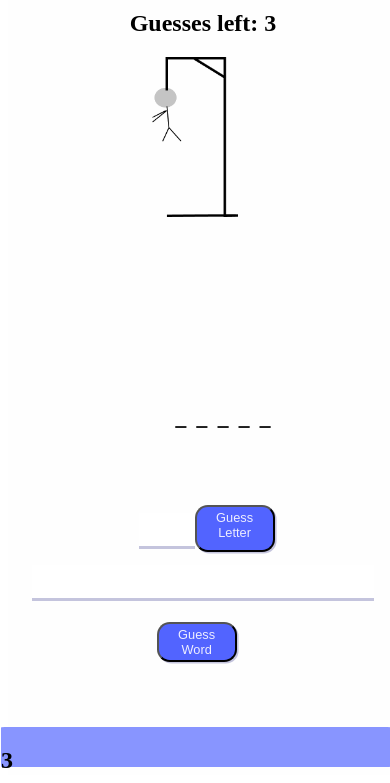
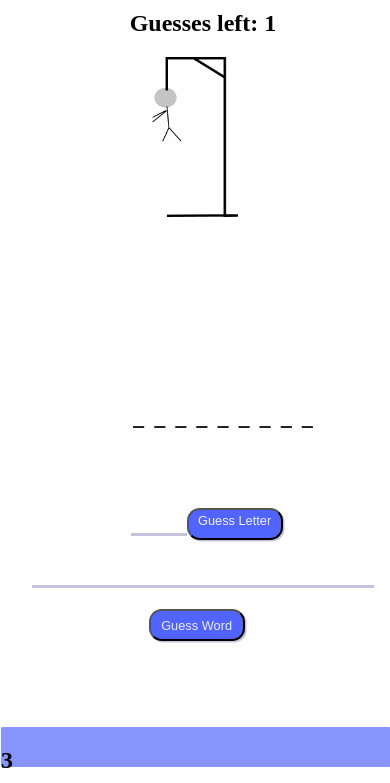
Before and after one commit to Martin-Martinez4/SimpleHangman, a website: page WebRoot/index.html in a window 390 px wide. Shown: the part 77-860 px from the top of the page. Drawn offline with nearby package versions, Linux system fonts and the light colour scheme.

Commit message:
Almost 100% Finsihed: Made This using html, figma, sass, javascript There is an API that give randoms words but it cost money after certain amounts of requests, maybe after I have money I will use that For now a I made a list of 149 words in a words array Added after gameover state Changed how the buttons look the words bank on the top bar refelcts which words have been used a guess counter displays how many guesses a user has left
Still need to make the stick figure animate (maybe with html canvas), make the page look responsive, but it will be done later.

```diff
--- a/Source/sass/main.scss
+++ b/Source/sass/main.scss
@@ -245,8 +245,8 @@ html
                        margin-top: .8rem;
                        margin-left: -.8rem;
                        padding: .2rem;
-                       height: 2.5rem;
-                       width: 5rem;
+                       height: 2rem;
+                       width: 6rem;
                        border-radius: .8rem;
                        font-size: .8rem;
                        box-shadow: .1rem .1rem #C4C4DD;
@@ -256,7 +256,7 @@ html
                    .letter-btn
                    {
 
-                       padding-bottom: 2.5rem;
+                       padding-bottom: 1rem;
                    }
                }
            }
--- a/WebRoot/Javascript/main.js
+++ b/WebRoot/Javascript/main.js
@@ -1,3 +1,4 @@
+
 
 //Event listerners for buttons
 
@@ -9,30 +10,24 @@ document.querySelector('.word-btn').addEventListener('mouseup', WordBtn);
 //LetterBtn function
 letterArray = [];
 
-function LetterBtn()
+function LetterBtn(e)
 {
-    setTimeout(function()
+    if(e.target.className === "btn letter-btn play-again")
     {
-            document.querySelector('letter-btn').setAttribute(disabled, "true");
-    }, 1000);
+        window.location.reload();
+    }
 
     let letterGuess = document.querySelector('.letter-input').value.toLowerCase();
-
-    console.log(letterGuess);
 
     //Adds 'used' class to the letters that are used
     for(n = 1; n < 14; n++)
     {
         if(letterGuess.toUpperCase() === document.querySelector('.letA').childNodes[n].childNodes[0].data)
         {
-            console.log(document.querySelector('.letA').childNodes[n].childNodes[0].data);
-
             document.querySelector('.letA').childNodes[n].classList.add('used');
         }
         else if(letterGuess.toUpperCase() === document.querySelector('.letB').childNodes[n].childNodes[0].data)
         {
-            console.log(document.querySelector('.letB').childNodes[n].childNodes[0].data);
-
             document.querySelector('.letB').childNodes[n].classList.add('used');
         }
     }
@@ -83,6 +78,8 @@ function LetterBtn()
                                 HTMLWin.innerHTML = `<h4>You <span style="color:green">Win</span></h4>`;
                                 document.querySelector('.counter').childNodes[1].appendChild(HTMLWin);
 
+                                gameOver('letter');
+
                             }
                         }
                     }
@@ -96,9 +93,6 @@ function LetterBtn()
         console.log('Letter Not Found');
         guesses --;
 
-        //console.log('guesses left', guesses);
-        //console.log(document.querySelector('.counter').childNodes[1].innerText = `Guesses left: ${guesses}`);
-
         document.querySelector('.counter').childNodes[1].innerText = `Guesses left: ${guesses}`;
 
         //then check if letter array includes all the letters for the word in the correct gues section
@@ -111,19 +105,20 @@ function LetterBtn()
             let HTMLLose = document.createElement("div");
             HTMLLose.innerHTML = `<h4>You <span style="color:red">Lose</span>, word was: ${obj.propWord}</h4>`;
             document.querySelector('.counter').childNodes[1].appendChild(HTMLLose);
+
+            gameOver('letter');
         }
     }
+
 }
 
-function WordBtn()
+function WordBtn(e)
 {
 
-    setTimeout(function()
+    if(e.target.className === "btn word-btn play-again")
     {
-            document.querySelector('word-btn').setAttribute(disabled, "true");
-
-    }, 1000);
-
+        window.location.reload();
+    }
 
     let wordGuess = document.querySelector('.word-input').value;
     /* console.log(wordGuess); */
@@ -140,6 +135,8 @@ function WordBtn()
         let HTMLWin = document.createElement("div");
         HTMLWin.innerHTML = `<h4>You <span style="color:green">Win</span></h4>`;
         document.querySelector('.counter').childNodes[1].appendChild(HTMLWin);
+
+        gameOver('word');
 
     }
     else if(!wordGuess.toLowerCase())
@@ -159,6 +156,8 @@ function WordBtn()
             let HTMLLose = document.createElement("div");
             HTMLLose.innerHTML = `<h4>You <span style="color:red">Lose</span>, word was: ${obj.propWord}</h4>`;
             document.querySelector('.counter').childNodes[1].appendChild(HTMLLose);
+
+            gameOver('word');
         }
     }
 }
@@ -166,10 +165,167 @@ function WordBtn()
 
 //On Load
 
+//List of words
+let words =
+[
+    "ability",
+    "able",
+    "about",
+    "above",
+    "accept",
+    "according",
+    "account",
+    "across",
+    "act",
+    "action",
+    "activity",
+    "actually",
+    "add",
+    "address",
+    "administration",
+    "admit",
+    "adult",
+    "affect",
+    "after",
+    "again",
+    "against",
+    "age",
+    "agency",
+    "agent",
+    "agree",
+    "agreement",
+    "ahead",
+    "allow",
+    "almost",
+    "alone",
+    "along",
+    "already",
+    "always",
+    "American",
+    "amount",
+    "analysis",
+    "animal",
+    "answer",
+    "anyone",
+    "anything",
+    "appear",
+    "apply",
+    "approach",
+    "area",
+    "argue",
+    "arm",
+    "around",
+    "arrive",
+    "art",
+    "article",
+    "artist",
+    "assume",
+    "attack",
+    "attention",
+    "attorney",
+    "audience",
+    "author",
+    "authority",
+    "available",
+    "avoid",
+    "away",
+    "baby",
+    "back",
+    "bag",
+    "ball",
+    "bank",
+    "bar",
+    "base",
+    "beat",
+    "beautiful",
+    "bed",
+    "behavior",
+    "behind",
+    "believe",
+    "benefit",
+    "best",
+    "better",
+    "between",
+    "business",
+    "center",
+    "central",
+    "century",
+    "certain",
+    "certainly",
+    "chair",
+    "challenge",
+    "chance",
+    "change",
+    "character",
+    "charge",
+    "check",
+    "child",
+    "choice",
+    "choose",
+    "church",
+    "citizen",
+    "city",
+    "civil",
+    "collection",
+    "college",
+    "color",
+    "come",
+    "commercial",
+    "common",
+    "community",
+    "company",
+    "compare",
+    "computer",
+    "concern",
+    "condition",
+    "conference",
+    "consider",
+    "consumer",
+    "contain",
+    "continue",
+    "control",
+    "data",
+    "daughter",
+    "day",
+    "dead",
+    "deal",
+    "death",
+    "debate",
+    "decade",
+    "decide",
+    "decision",
+    "deep",
+    "defense",
+    "degree",
+    "describe",
+    "design",
+    "despite",
+    "detail",
+    "determine",
+    "develop",
+    "development",
+    "die",
+    "difference",
+    "different",
+    "difficult",
+    "early",
+    "east",
+    "easy",
+    "eat",
+    "economic",
+    "economy",
+    "edge",
+    "education",
+    "year"
+]
+
+//Generates a rnadom number
+let randNum = Math.floor((Math.random()*words.length) + 0);
+
 //Private word
 let obj = (function()
 {
-    let val = 'Sonia';
+    let val = words[randNum];
     let _propWord = val;
 
     return{
@@ -210,12 +366,17 @@ document.querySelector('.letter-place').innerHTML= toHTML2;
 
 let guesses = 3;
 
-/* if(guesses === 0)
+
+function gameOver(kindOfButton)
 {
-    let HTMLLose = document.createElement("div");
-    HTMLLose.innerHTML = `<h2>You <span style="color:red">Lose</span>${obj.propWord}</h2>`;
-    document.querySelector('.counter').childNodes[1].appendChild(HTMLLose);
-} */
 
-console.log(document.querySelector('.counter').childNodes[1].innerText = `Guesses left: ${guesses}`);
-console.log(document.querySelector('.letter-place').childNodes[0]);
+    document.querySelector(`.letter-input`).disabled = true;
+    document.querySelector('.word-input').disabled = true;
+
+
+
+    //Play Again
+    document.querySelector(`.` + kindOfButton + `-btn`).innerText = 'Play Again';
+    document.querySelector(`.` + kindOfButton + `-btn`).className +=' play-again';
+
+}
```
Also changed, not shown: Source/sass/js-planning.txt (+5 -11 lines), WebRoot/css/main.css.
